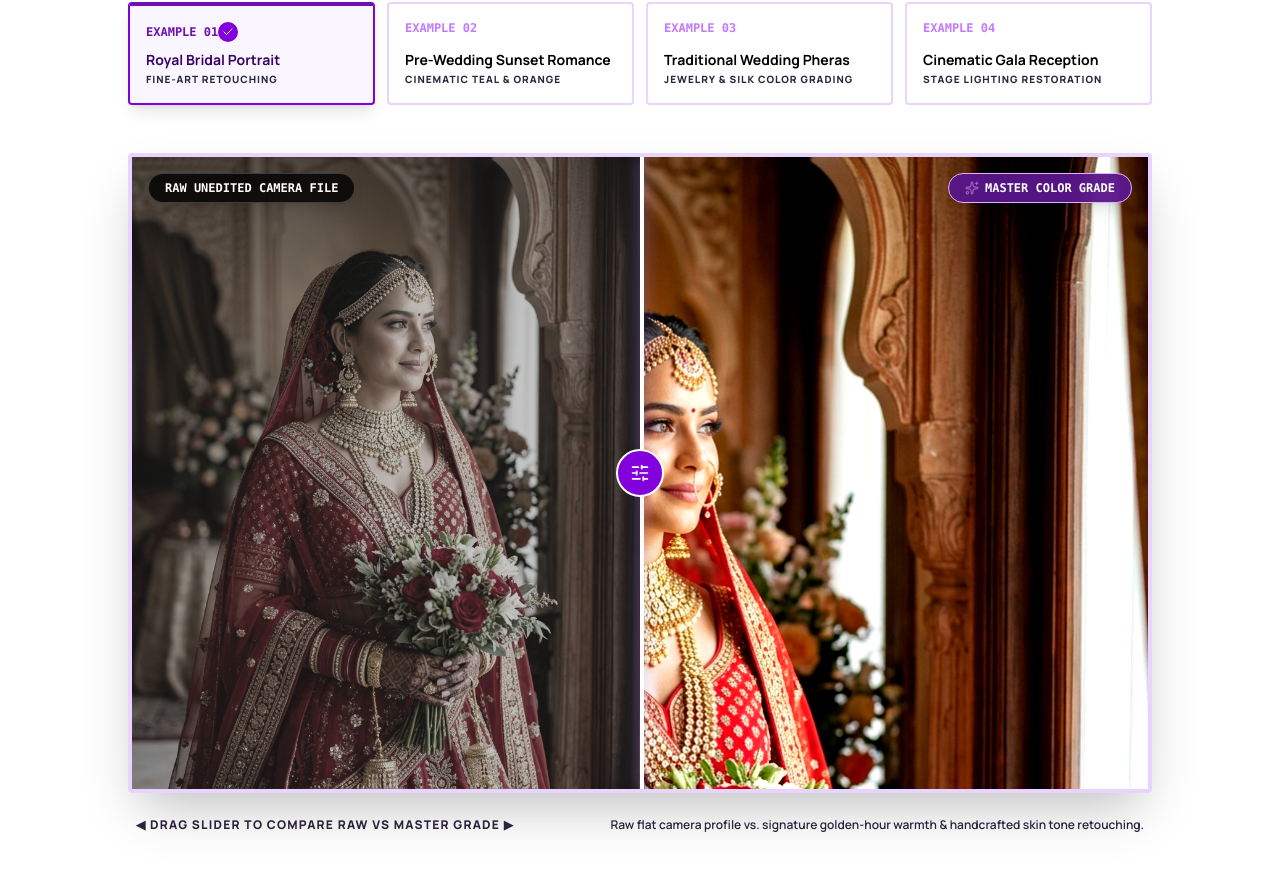
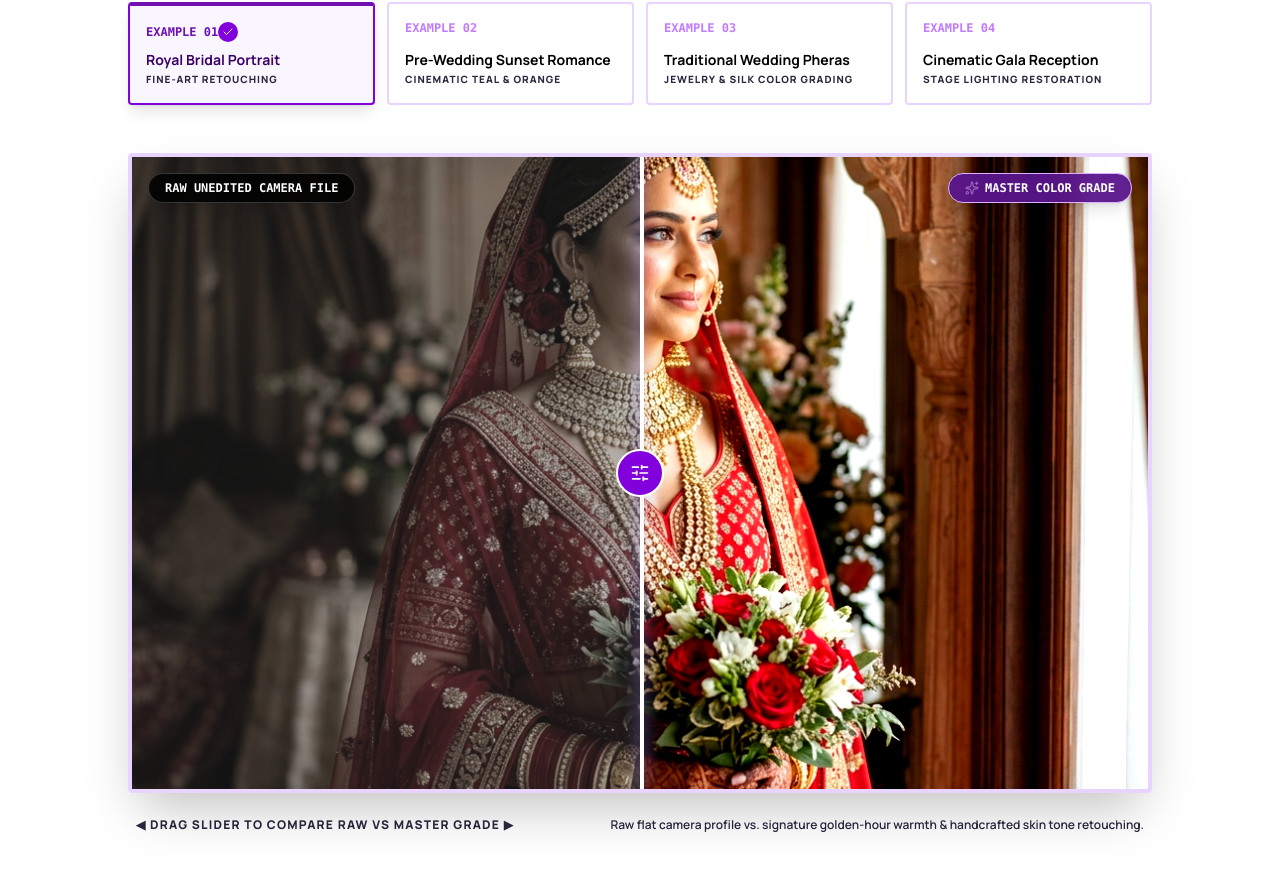
Before and after one commit to skotturty-dotcom/photography_website, a React (Vite) app: page / in a window 1280 px wide. Shown: the part 11097-11968 px from the top of the page. Built offline with nearby package versions, Linux system fonts and the light colour scheme; a web font is replaced by a local one.

Commit message:
fix: align RAW and Original Master color grade images to exact 1:1 pixel-perfect size using CSS clip-path

```diff
--- a/src/components/sections/BeforeAfterSection.jsx
+++ b/src/components/sections/BeforeAfterSection.jsx
@@ -150,25 +150,24 @@ export const BeforeAfterSection = () => {
             <img
               src={currentEx.image}
               alt="Master Color Graded Edit"
-              className={`absolute inset-0 w-full h-full object-cover object-top transition-all duration-500 ${currentEx.editedStyle}`}
+              className={`absolute inset-0 w-full h-full object-cover object-center transition-all duration-300 ${currentEx.editedStyle}`}
             />
-            <div className="absolute top-4 right-4 bg-purple-900/95 text-white font-mono text-xs font-extrabold px-4 py-1.5 rounded-full backdrop-blur-md border border-purple-300 shadow-lg z-10 flex items-center space-x-1.5">
+            <div className="absolute top-4 right-4 bg-purple-900/95 text-white font-mono text-xs font-extrabold px-4 py-1.5 rounded-full backdrop-blur-md border border-purple-300 shadow-lg z-10 flex items-center space-x-1.5 pointer-events-none">
               <Sparkles className="w-3.5 h-3.5 text-purple-300 animate-pulse" />
               <span>MASTER COLOR GRADE</span>
             </div>
 
-            {/* BEFORE IMAGE (RAW Flat Camera Profile - Clipped Container matching 1:1 outer width) */}
+            {/* BEFORE IMAGE (RAW Flat Camera Profile - Identical 1:1 size clipped via CSS clip-path) */}
             <div
-              className="absolute inset-0 overflow-hidden"
-              style={{ width: `${sliderPos}%` }}
+              className="absolute inset-0 z-10"
+              style={{ clipPath: `inset(0 ${100 - sliderPos}% 0 0)` }}
             >
               <img
                 src={currentEx.image}
                 alt="RAW Flat Camera Profile"
-                className={`absolute top-0 left-0 h-full max-w-none object-cover object-top transition-all duration-500 ${currentEx.rawStyle}`}
-                style={{ width: containerWidth ? `${containerWidth}px` : '100vw' }}
+                className={`absolute inset-0 w-full h-full object-cover object-center transition-all duration-300 ${currentEx.rawStyle}`}
               />
-              <div className="absolute top-4 left-4 bg-black/80 text-white font-mono text-xs font-bold px-4 py-1.5 rounded-full backdrop-blur-md border border-white/20 shadow-lg z-10 whitespace-nowrap">
+              <div className="absolute top-4 left-4 bg-black/85 text-white font-mono text-xs font-bold px-4 py-1.5 rounded-full backdrop-blur-md border border-white/20 shadow-lg whitespace-nowrap pointer-events-none">
                 RAW UNEDITED CAMERA FILE
               </div>
             </div>
```
